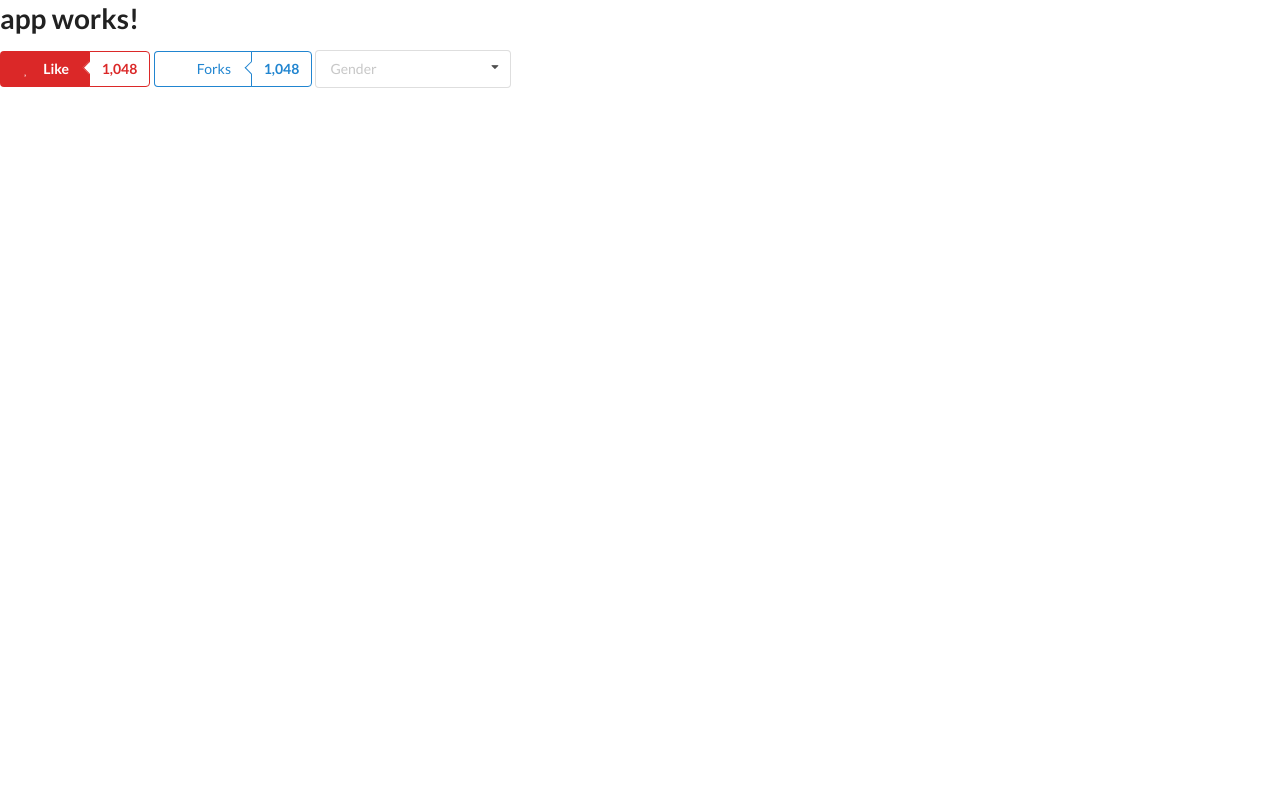
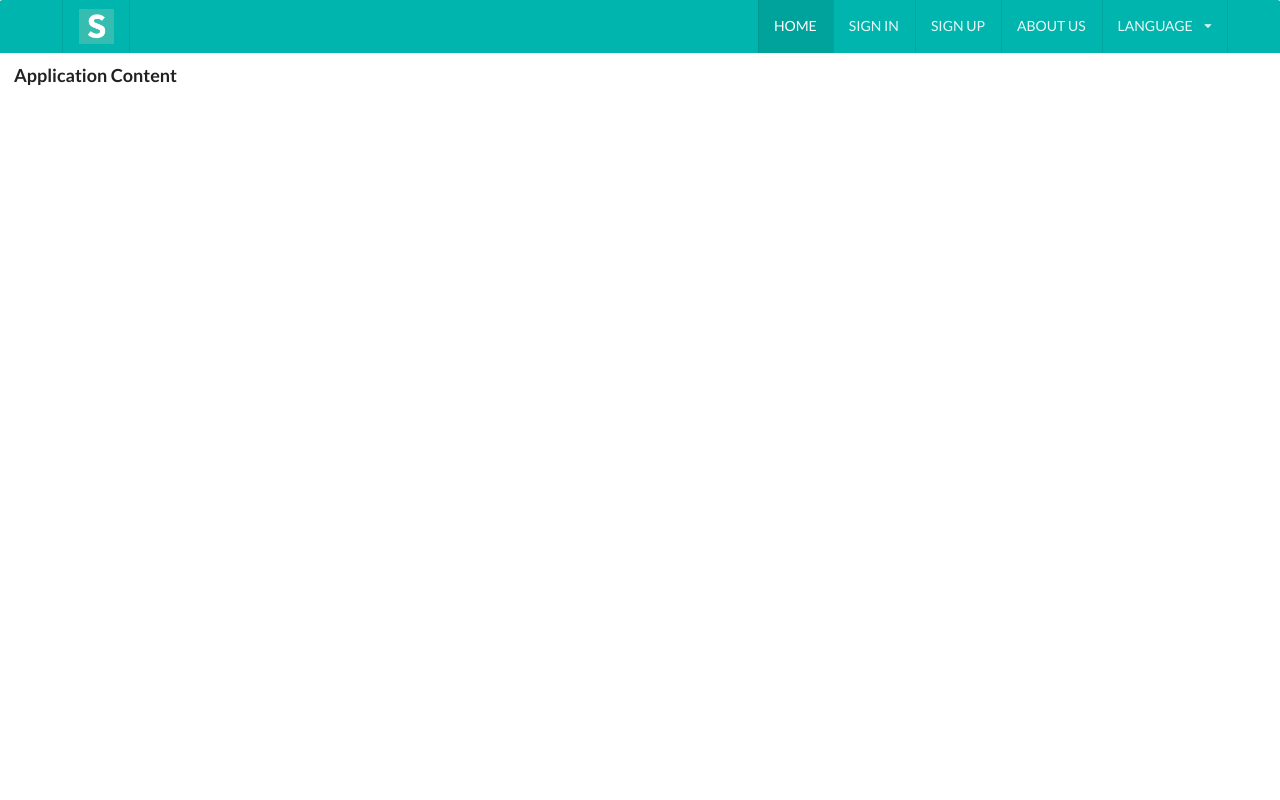
Before and after one commit to GabrielGamy/no-more-line-repo, an Angular app in the folder nomoreline-client/: page / in a window 1280 px wide. Shown: the top 800 px of the page. Built offline with nearby package versions, Linux system fonts and the light colour scheme; a web font is replaced by a local one.

Commit message:
NoMoreLine Client Angular  - Menu squelette

```diff
--- a/nomoreline-client/src/app/app.component.css
+++ b/nomoreline-client/src/app/app.component.css
@@ -0,0 +1,11 @@
+#nomoreline-menu.ui.segment {
+    border-radius: 0;
+}
+
+#nomoreline-menu .ui.menu {
+    border: none;
+}
+
+#nomoreline-app {
+    height: 900px;
+}
--- a/nomoreline-client/src/app/app.component.html
+++ b/nomoreline-client/src/app/app.component.html
@@ -1,26 +1,52 @@
-<h1>
-    {{title}}
-</h1>
+<div id="nomoreline-app">
+    <div class="ui top attached inverted teal menu">
+        <a class="item">
+            <i class="content large icon"></i>
+        </a>
+        <div class="item">
+            <img src="../assets/images/logo.png">
+        </div>
+        <div class="right menu">
+            <a class="active item">HOME</a>
+            <a class="item">SIGN IN</a>
+            <a class="ui item">SIGN UP</a>
+            <a class="item">ABOUT US</a>
+            <div class="ui dropdown item">
+                LANGUAGE <i class="dropdown icon"></i>
+                <div class="menu">
+                    <div class="item" data-value="fr">
+                        <i class="fr flag"></i>French
+                    </div>
+                    <div class="item" data-value="gb">
+                        <i class="gb flag"></i>English
+                    </div>
+                </div>
+            </div>
+            <a class="item">
+                <i class="search icon"></i>
+            </a>
+        </div>
+    </div>
 
-<div class="ui labeled button" tabindex="0">
-    <div class="ui red button">
-        <i class="heart icon"></i> Like
+    <div class="ui bottom attached segment pushable">
+        <div class="ui inverted teal labeled icon left inline vertical sidebar menu">
+            <a class="item">
+                <i class="home icon"></i> Home
+            </a>
+            <a class="item">
+                <i class="block layout icon"></i> Topics
+            </a>
+            <a class="item">
+                <i class="smile icon"></i> Friends
+            </a>
+            <a class="item">
+                <i class="calendar icon"></i> History
+            </a>
+        </div>
+        <div class="pusher">
+            <div class="ui basic segment">
+                <h3 class="ui header">Application Content</h3>
+            </div>
+        </div>
     </div>
-    <a class="ui basic red left pointing label">
-    1,048
-  </a>
 </div>
-<div class="ui labeled button" tabindex="0">
-    <div class="ui basic blue button">
-        <i class="fork icon"></i> Forks
-    </div>
-    <a class="ui basic left pointing blue label">
-    1,048
-  </a>
-</div>
-
-<select class="ui dropdown">
-  <option value="">Gender</option>
-  <option value="1">Male</option>
-  <option value="0">Female</option>
-</select>
--- a/nomoreline-client/src/app/app.component.ts
+++ b/nomoreline-client/src/app/app.component.ts
@@ -11,7 +11,13 @@ export class AppComponent implements OnInit {
   constructor() { }
 
   ngOnInit() {
-    console.log($('h1').offset())
-    console.log($('.ui.dropdown').dropdown())
+
+    $('.ui.dropdown').dropdown()
+
+    $('#nomoreline-app .ui.sidebar')
+    .sidebar({
+      context: $('#nomoreline-app .bottom.segment')
+    })
+    .sidebar('attach events', '#nomoreline-app .menu .item .content.icon', 'toggle')
   }
 }
```
Also changed, not shown: nomoreline-client/src/assets/images/logo.png (added).
